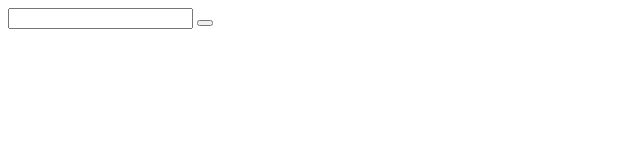
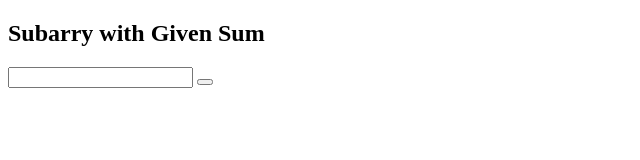
Before and after one commit to Abigail-Trapp/geeksforgeeks-subarray-with-given-sum, a plain HTML site: page index.html in a window 1280 px wide. Shown: the whole page, without its empty margins (0-640 px from the left). Drawn offline with Linux system fonts and the light colour scheme.

Commit message:
Page Title Commit

```diff
--- a/index.html
+++ b/index.html
@@ -7,6 +7,7 @@
     <title>Document</title>
 </head>
 <body>
+    <h2>Subarry with Given Sum</h2>
     <input>
     <button></button>
     <script src="code.js"></script>
```
